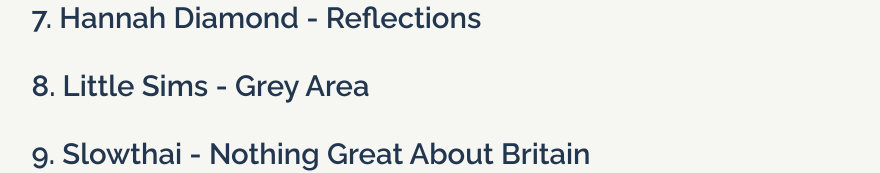
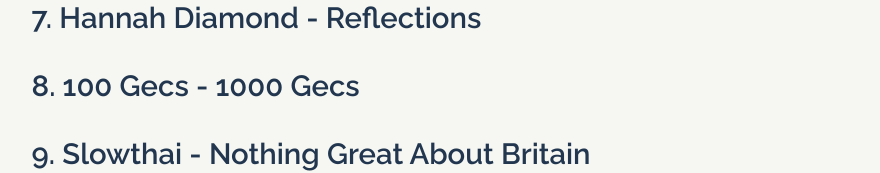
Before and after one commit to DanceParty/keevan.dev, a Gatsby site: page /2019-favorite-albums in a window 1280 px wide. Shown: the part 926-1099 px from the top of the page, without its empty margins (148-1028 px from the left). Built offline with nearby package versions, Linux system fonts and the light colour scheme; Gatsby itself is replaced by a stand-in of ours; a web font is replaced by a local one.

Commit message:
updated list

```diff
--- a/posts/01-20-2020-My-Favorite-Albums-Of-2019/index.md
+++ b/posts/01-20-2020-My-Favorite-Albums-Of-2019/index.md
@@ -20,7 +20,7 @@
 
 ## 7. Hannah Diamond - Reflections
 
-## 8. Little Sims - Grey Area
+## 8. 100 Gecs - 1000 Gecs
 
 ## 9. Slowthai - Nothing Great About Britain
 
```
